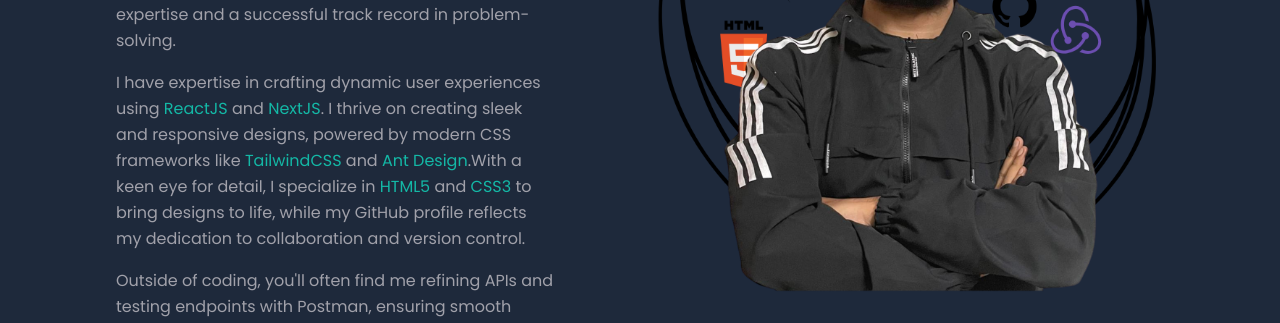
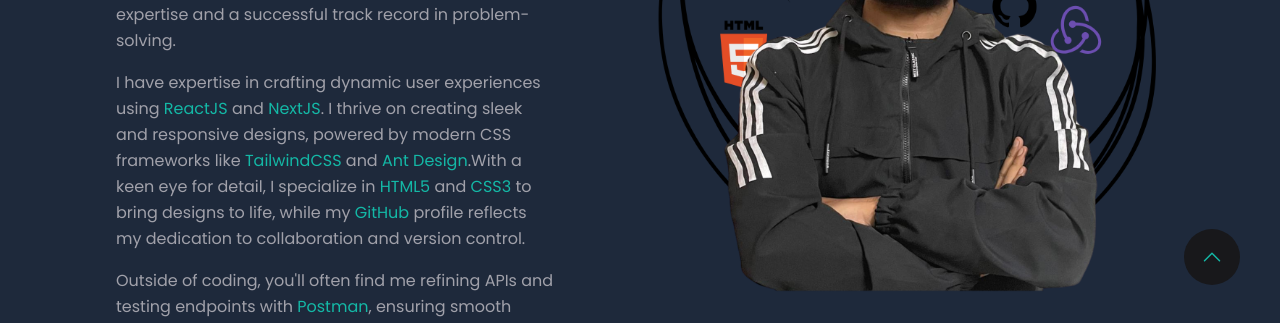
Before and after one commit to Sabbirhossain94/React-Tailwind_Supabase-Portfolio, a React (Create React App) app: page /about in a window 1280 px wide. Shown: the part 475-798 px from the top of the page. Built offline with nearby package versions, Linux system fonts and the light colour scheme; no server answers.

Commit message:
refactored

```diff
--- a/src/components/About Me/AboutMe.jsx
+++ b/src/components/About Me/AboutMe.jsx
@@ -8,6 +8,7 @@ import Loader from '../helpers/Loader';
 import { certifications } from './certification';
 import Footer from '../Footer/Footer';
 import { saveAs } from 'file-saver';
+import ScrollToTop from "../helpers/ScrollToTop"
 
 function AboutMe() {
     const params = useLocation();
@@ -55,10 +56,10 @@ function AboutMe() {
                             {params.pathname === "/about" &&
                                 <>
                                     <p className="mb-4 leading-relaxed text-zinc-800 dark:text-zinc-400">
-                                        I have expertise in crafting dynamic user experiences using <span className='text-teal-500'>ReactJS</span> and <span className='text-teal-500'>NextJS</span>. I thrive on creating sleek and responsive designs, powered by modern CSS frameworks like <span className='text-teal-500'>TailwindCSS</span> and <span className='text-teal-500'>Ant Design</span>.With a keen eye for detail, I specialize in <span className='text-teal-500'>HTML5</span> and <span className='text-teal-500'>CSS3</span> to bring designs to life, while my GitHub profile reflects my dedication to collaboration and version control.
+                                        I have expertise in crafting dynamic user experiences using <span className='text-sky-400 dark:text-teal-500'>ReactJS</span> and <span className='text-sky-400 dark:text-teal-500'>NextJS</span>. I thrive on creating sleek and responsive designs, powered by modern CSS frameworks like <span className='text-sky-400 dark:text-teal-500'>TailwindCSS</span> and <span className='text-sky-400 dark:text-teal-500'>Ant Design</span>.With a keen eye for detail, I specialize in <span className='text-sky-400 dark:text-teal-500'>HTML5</span> and <span className='text-sky-400 dark:text-teal-500'>CSS3</span> to bring designs to life, while my <span className='text-sky-400 dark:text-teal-500'>GitHub</span> profile reflects my dedication to collaboration and version control.
                                     </p>
                                     <p className="mb-4 leading-relaxed text-zinc-800 dark:text-zinc-400">
-                                        Outside of coding, you'll often find me refining APIs and testing endpoints with Postman, ensuring smooth communication between front and backend systems. Get in touch, and let's build something incredible!
+                                        Outside of coding, you'll often find me refining APIs and testing endpoints with <span className='text-sky-400 dark:text-teal-500'>Postman</span>, ensuring smooth communication between front and backend systems. Get in touch, and let's build something incredible!
                                     </p>
 
                                 </>
@@ -173,7 +174,7 @@ function AboutMe() {
                 }
             </div>
             {params.pathname === "/about" && <Footer />}
-
+            <ScrollToTop />
         </AnimatedPage>
     )
 }
--- a/src/components/Hero/Hero.jsx
+++ b/src/components/Hero/Hero.jsx
@@ -28,14 +28,15 @@ function Hero() {
                                 </span>
                             </h1>
                             <p className="typingeffect mt-6 text-base text-zinc-600 dark:text-zinc-400">
-                                <span className="text-sky-400 dark:text-teal-500"></span> A web
+                                <span className="text-sky-400 dark:text-teal-500">
+                                </span> A web
                                 developer based in Dhaka, Bangladesh. I have
                                 experience building websites based on <span className='text-sky-400 dark:text-teal-500'>ReactJS</span>, <span className='text-sky-400 dark:text-teal-500'>NextJS</span> and other cool frameworks. I love to learn new
                                 things everyday.
                             </p>
                             <div className="mt-6 flex gap-6">
                                 <Link to="/contact" className=" inline-flex items-center gap-2 justify-center rounded-md py-3 px-8 text-sm outline-offset-2 transition active:transition-none bg-zinc-100 font-medium text-zinc-900 hover:text-sky-400 hover:bg-zinc-200 active:bg-zinc-100 active:text-zinc-900/60 dark:bg-zinc-800 dark:text-zinc-300 dark:hover:bg-zinc-900/50 dark:hover:text-teal-500 dark:active:bg-zinc-800/50 dark:active:text-zinc-50/70 group mt-2 w-1/2 md:w-1/3 xl:w-1/4">
-                                    <p >
+                                    <p>
                                         Get in touch
                                     </p>
                                 </Link>
--- a/src/components/Navbar/Navbar.jsx
+++ b/src/components/Navbar/Navbar.jsx
@@ -16,7 +16,7 @@ export default function Navbar() {
       property: "end",
       navLinkStyles: ({ isActive }) => {
         return {
-          color: isActive ? dark ? "rgb(20,184,166)" : "rgb(6,182,212)" : dark ? "white" : "black",
+          color: isActive ? dark ? "rgb(20,184,166)" : "rgb(56,189,248)" : dark ? "white" : "black",
         };
       },
     },
@@ -27,7 +27,7 @@ export default function Navbar() {
       property: "end",
       navLinkStyles: ({ isActive }) => {
         return {
-          color: isActive ? dark ? "rgb(20,184,166)" : "rgb(6,182,212)" : dark ? "white" : "black",
+          color: isActive ? dark ? "rgb(20,184,166)" : "rgb(56,189,248)" : dark ? "white" : "black",
         };
       },
     },
@@ -37,7 +37,7 @@ export default function Navbar() {
       isSession: false,
       navLinkStyles: ({ isActive }) => {
         return {
-          color: isActive ? dark ? "rgb(20,184,166)" : "rgb(6,182,212)" : dark ? "white" : "black",
+          color: isActive ? dark ? "rgb(20,184,166)" : "rgb(56,189,248)" : dark ? "white" : "black",
         };
       },
     },
@@ -47,7 +47,7 @@ export default function Navbar() {
       isSession: false,
       navLinkStyles: ({ isActive }) => {
         return {
-          color: isActive ? dark ? "rgb(20,184,166)" : "rgb(6,182,212)" : dark ? "white" : "black",
+          color: isActive ? dark ? "rgb(20,184,166)" : "rgb(56,189,248)" : dark ? "white" : "black",
         };
       },
     },
@@ -197,11 +197,11 @@ export default function Navbar() {
                     >
                       <path
                         d="M15 12a3 3 0 1 1-6 0 3 3 0 0 1 6 0Z"
-                        className="fill-cyan-400/20 stroke-cyan-500"
+                        className="fill-sky-400/20 stroke-sky-400"
                       ></path>
                       <path
                         d="M12 4v1M17.66 6.344l-.828.828M20.005 12.004h-1M17.66 17.664l-.828-.828M12 20.01V19M6.34 17.664l.835-.836M3.995 12.004h1.01M6 6l.835.836"
-                        className="stroke-cyan-500"
+                        className="stroke-sky-400"
                       ></path>
                     </svg>
                   )}
--- a/src/components/helpers/ScrollToTop.jsx
+++ b/src/components/helpers/ScrollToTop.jsx
@@ -12,13 +12,13 @@ export default function App() {
         onClick={() => {
           window.scrollTo({ top: 0, left: 0, behavior: "smooth" });
         }}
-        className="fixed p-4 text-xs bottom-10 right-10 bg-zinc-800 text-white rounded-full text-center hover:bg-zinc-700"
+        className="fixed p-4 text-xs bottom-10 right-10 transition duration-300 bg-zinc-200 hover:bg-zinc-300 dark:bg-zinc-900 text-white rounded-full text-center dark:hover:bg-zinc-800"
       >
         <svg
           xmlns="http://www.w3.org/2000/svg"
           viewBox="0 0 24 24"
           fill="currentColor"
-          className="w-6 h-6"
+          className="w-6 h-6 text-sky-400 dark:text-teal-500"
         >
           <path
             fillRule="evenodd"
--- a/src/components/pages/Contact/Contact.jsx
+++ b/src/components/pages/Contact/Contact.jsx
@@ -5,6 +5,7 @@ import Notification from "../../helpers/Notification";
 import AnimatedPage from "../../helpers/AnimatedPages";
 import Footer from "../../Footer/Footer";
 import Loader from "../../helpers/Loader";
+import { IoSend } from "react-icons/io5";
 
 export default function Contact({ funcTopNav, funcSideNav }) {
   funcTopNav(true);
@@ -216,7 +217,7 @@ export default function Contact({ funcTopNav, funcSideNav }) {
                               htmlFor="phone"
                               className="text-warm-gray-900 block text-sm font-medium dark:text-white"
                             >
-                              Phone
+                              Phone (Optional)
                             </label>
                           </div>
                           <div className="mt-1">
@@ -227,7 +228,6 @@ export default function Contact({ funcTopNav, funcSideNav }) {
                               autoComplete="tel"
                               className="ring-1 ring-sky-400 dark:ring-teal-400/50 mt-[10px] dark:text-white block w-full rounded-md py-3 px-4 shadow-sm dark:bg-slate-800"
                               aria-describedby="phone-optional"
-                              required
                             />
                           </div>
                         </div>
```
Lines whose indentation alone changed are shown as unchanged.
